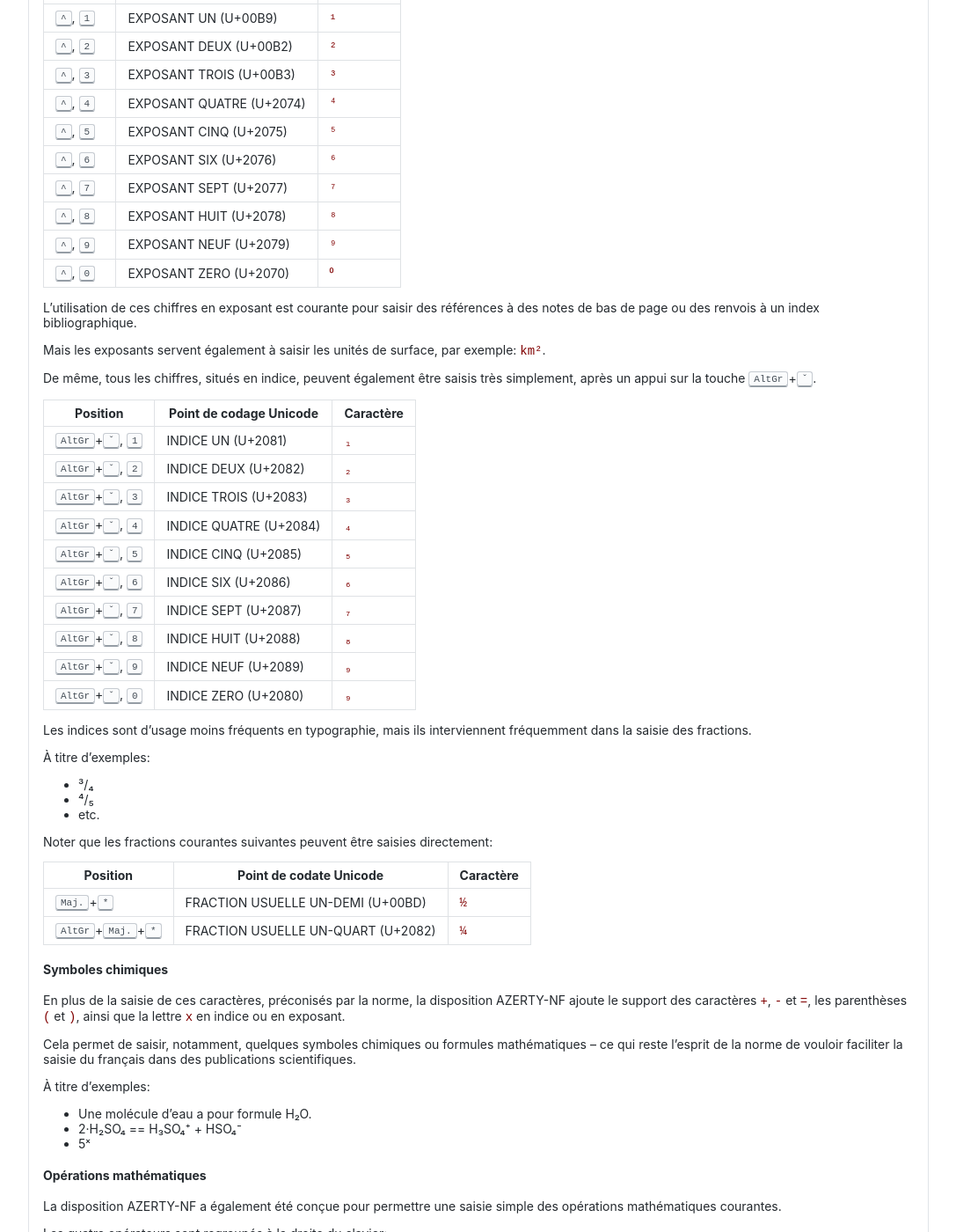
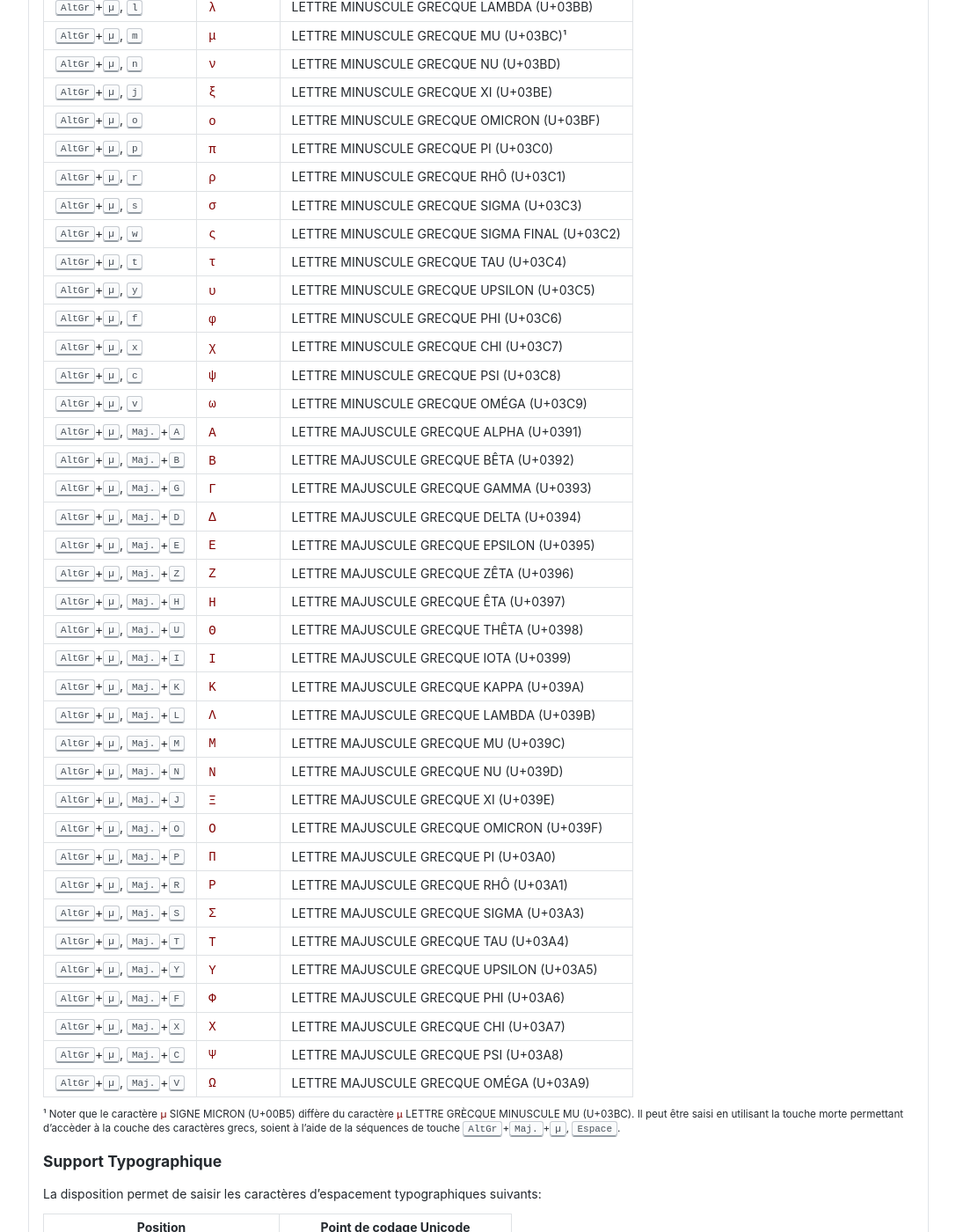
Before and after one commit to springcomp/optimized-azerty-win, a Jekyll site: the page built from index.md, in a window 1280 px wide and 1400 px high, scrolled down 7092 px. Shown: the whole window at 88% size, without its empty margins (96-1183 px from the left). Built offline with Jekyll 4.4.1, drawn with Linux system fonts in a browser that asks for light colours; some of the changed text lies outside the part shown.

Commit message:
[gh-pages] Greek characters.

```diff
--- a/index.md
+++ b/index.md
@@ -49,6 +49,7 @@ Si vous souhaitez changer les touches de votre clavier mécanique, je vous propo
 - [Caractères accentués et signes diacritiques](#diacriticals)
 - [Verr. Maj.](#sgcaps)
 - [Caractères des langues européennes](#european-characters)
+- [Caractères grecs](#greek-characters)
 - [Typographie](#typography)
 - [Publication scientifique](#science)
   - [Fractions](#fractions)
@@ -213,6 +214,69 @@ Avec la carte de base, la couche des caractères européens permet de saisir du
 | Hollandais | `Het Rĳksmuseum in Amsterdam` | <kbd>AltGr</kbd>+<kbd>Eu</kbd>, <kbd>j</kbd> pour `ĳ` |
 | Italien | `La 4ª puntata` | <kbd>AltGr</kbd>+<kbd>Eu</kbd>, <kbd>a</kbd> pour `ª` |
 | Norvégien | `Ångstrøm` | <kbd>AltGr</kbd>+<kbd>"</kbd>, <kbd>A</kbd> pour `Å` <br> <kbd>AltGr</kbd>+<kbd>k</kbd>, <kbd>o</kbd> pour `ø` |
+
+
+<a name="european-characters"></a>
+### Caractères grecs
+
+La disposition AZERTY-NF expose une couche supplémentaire – accessible via <kbd>AltGr</kbd>+<kbd>µ</kbd> – sur laquelle on trouve les caractères grecs.
+
+Le tableau ci-dessous reprend les caractères disponibles.
+
+|Position|Caractère|Point de codage Unicode
+|---|---|---
+<kbd>AltGr</kbd>+<kbd>µ</kbd>, <kbd>a</kbd> | `α` | LETTRE MINUSCULE GRECQUE ALPHA (U+03B1)
+<kbd>AltGr</kbd>+<kbd>µ</kbd>, <kbd>b</kbd> | `β` | LETTRE MINUSCULE GRECQUE BÊTA (U+03B2)
+<kbd>AltGr</kbd>+<kbd>µ</kbd>, <kbd>g</kbd> | `γ` | LETTRE MINUSCULE GRECQUE GAMMA (U+03B3)
+<kbd>AltGr</kbd>+<kbd>µ</kbd>, <kbd>d</kbd> | `δ` | LETTRE MINUSCULE GRECQUE DELTA (U+03B4)
+<kbd>AltGr</kbd>+<kbd>µ</kbd>, <kbd>e</kbd> | `ε` | LETTRE MINUSCULE GRECQUE ESPILON (U+03B5)
+<kbd>AltGr</kbd>+<kbd>µ</kbd>, <kbd>z</kbd> | `ζ` | LETTRE MINUSCULE GRECQUE ZÊTA (U+03B6)
+<kbd>AltGr</kbd>+<kbd>µ</kbd>, <kbd>h</kbd> | `η` | LETTRE MINUSCULE GRECQUE ÊTA (U+03B7)
+<kbd>AltGr</kbd>+<kbd>µ</kbd>, <kbd>u</kbd> | `θ` | LETTRE MINUSCULE GRECQUE THÊTA (U+03B8)
+<kbd>AltGr</kbd>+<kbd>µ</kbd>, <kbd>i</kbd> | `ι` | LETTRE MINUSCULE GRECQUE IOTA (U+03B9)
+<kbd>AltGr</kbd>+<kbd>µ</kbd>, <kbd>k</kbd> | `κ` | LETTRE MINUSCULE GRECQUE KAPPA (U+03BA)
+<kbd>AltGr</kbd>+<kbd>µ</kbd>, <kbd>l</kbd> | `λ` | LETTRE MINUSCULE GRECQUE LAMBDA (U+03BB)
+<kbd>AltGr</kbd>+<kbd>µ</kbd>, <kbd>m</kbd> | `μ` | LETTRE MINUSCULE GRECQUE MU (U+03BC)¹
+<kbd>AltGr</kbd>+<kbd>µ</kbd>, <kbd>n</kbd> | `ν` | LETTRE MINUSCULE GRECQUE NU (U+03BD)
+<kbd>AltGr</kbd>+<kbd>µ</kbd>, <kbd>j</kbd> | `ξ` | LETTRE MINUSCULE GRECQUE XI (U+03BE)
+<kbd>AltGr</kbd>+<kbd>µ</kbd>, <kbd>o</kbd> | `ο` | LETTRE MINUSCULE GRECQUE OMICRON (U+03BF)
+<kbd>AltGr</kbd>+<kbd>µ</kbd>, <kbd>p</kbd> | `π` | LETTRE MINUSCULE GRECQUE PI (U+03C0)
+<kbd>AltGr</kbd>+<kbd>µ</kbd>, <kbd>r</kbd> | `ρ` | LETTRE MINUSCULE GRECQUE RHÔ (U+03C1)
+<kbd>AltGr</kbd>+<kbd>µ</kbd>, <kbd>s</kbd> | `σ` | LETTRE MINUSCULE GRECQUE SIGMA (U+03C3)
+<kbd>AltGr</kbd>+<kbd>µ</kbd>, <kbd>w</kbd> | `ς` | LETTRE MINUSCULE GRECQUE SIGMA FINAL (U+03C2)
+<kbd>AltGr</kbd>+<kbd>µ</kbd>, <kbd>t</kbd> | `τ` | LETTRE MINUSCULE GRECQUE TAU (U+03C4)
+<kbd>AltGr</kbd>+<kbd>µ</kbd>, <kbd>y</kbd> | `υ` | LETTRE MINUSCULE GRECQUE UPSILON (U+03C5)
+<kbd>AltGr</kbd>+<kbd>µ</kbd>, <kbd>f</kbd> | `φ` | LETTRE MINUSCULE GRECQUE PHI (U+03C6)
+<kbd>AltGr</kbd>+<kbd>µ</kbd>, <kbd>x</kbd> | `χ` | LETTRE MINUSCULE GRECQUE CHI (U+03C7)
+<kbd>AltGr</kbd>+<kbd>µ</kbd>, <kbd>c</kbd> | `ψ` | LETTRE MINUSCULE GRECQUE PSI (U+03C8)
+<kbd>AltGr</kbd>+<kbd>µ</kbd>, <kbd>v</kbd> | `ω` | LETTRE MINUSCULE GRECQUE OMÉGA (U+03C9)
+<kbd>AltGr</kbd>+<kbd>µ</kbd>, <kbd>Maj.</kbd>+<kbd>A</kbd> | `Α` | LETTRE MAJUSCULE GRECQUE ALPHA (U+0391)
+<kbd>AltGr</kbd>+<kbd>µ</kbd>, <kbd>Maj.</kbd>+<kbd>B</kbd> | `Β` | LETTRE MAJUSCULE GRECQUE BÊTA (U+0392)
+<kbd>AltGr</kbd>+<kbd>µ</kbd>, <kbd>Maj.</kbd>+<kbd>G</kbd> | `Γ` | LETTRE MAJUSCULE GRECQUE GAMMA (U+0393)
+<kbd>AltGr</kbd>+<kbd>µ</kbd>, <kbd>Maj.</kbd>+<kbd>D</kbd> | `Δ` | LETTRE MAJUSCULE GRECQUE DELTA (U+0394)
+<kbd>AltGr</kbd>+<kbd>µ</kbd>, <kbd>Maj.</kbd>+<kbd>E</kbd> | `Ε` | LETTRE MAJUSCULE GRECQUE EPSILON (U+0395)
+<kbd>AltGr</kbd>+<kbd>µ</kbd>, <kbd>Maj.</kbd>+<kbd>Z</kbd> | `Ζ` | LETTRE MAJUSCULE GRECQUE ZÊTA (U+0396)
+<kbd>AltGr</kbd>+<kbd>µ</kbd>, <kbd>Maj.</kbd>+<kbd>H</kbd> | `Η` | LETTRE MAJUSCULE GRECQUE ÊTA (U+0397)
+<kbd>AltGr</kbd>+<kbd>µ</kbd>, <kbd>Maj.</kbd>+<kbd>U</kbd> | `Θ` | LETTRE MAJUSCULE GRECQUE THÊTA (U+0398)
+<kbd>AltGr</kbd>+<kbd>µ</kbd>, <kbd>Maj.</kbd>+<kbd>I</kbd> | `Ι` | LETTRE MAJUSCULE GRECQUE IOTA (U+0399)
+<kbd>AltGr</kbd>+<kbd>µ</kbd>, <kbd>Maj.</kbd>+<kbd>K</kbd> | `Κ` | LETTRE MAJUSCULE GRECQUE KAPPA (U+039A)
+<kbd>AltGr</kbd>+<kbd>µ</kbd>, <kbd>Maj.</kbd>+<kbd>L</kbd> | `Λ` | LETTRE MAJUSCULE GRECQUE LAMBDA (U+039B)
+<kbd>AltGr</kbd>+<kbd>µ</kbd>, <kbd>Maj.</kbd>+<kbd>M</kbd> | `Μ` | LETTRE MAJUSCULE GRECQUE MU (U+039C)
+<kbd>AltGr</kbd>+<kbd>µ</kbd>, <kbd>Maj.</kbd>+<kbd>N</kbd> | `Ν` | LETTRE MAJUSCULE GRECQUE NU (U+039D)
+<kbd>AltGr</kbd>+<kbd>µ</kbd>, <kbd>Maj.</kbd>+<kbd>J</kbd> | `Ξ` | LETTRE MAJUSCULE GRECQUE XI (U+039E)
+<kbd>AltGr</kbd>+<kbd>µ</kbd>, <kbd>Maj.</kbd>+<kbd>O</kbd> | `Ο` | LETTRE MAJUSCULE GRECQUE OMICRON (U+039F)
+<kbd>AltGr</kbd>+<kbd>µ</kbd>, <kbd>Maj.</kbd>+<kbd>P</kbd> | `Π` | LETTRE MAJUSCULE GRECQUE PI (U+03A0)
+<kbd>AltGr</kbd>+<kbd>µ</kbd>, <kbd>Maj.</kbd>+<kbd>R</kbd> | `Ρ` | LETTRE MAJUSCULE GRECQUE RHÔ (U+03A1)
+<kbd>AltGr</kbd>+<kbd>µ</kbd>, <kbd>Maj.</kbd>+<kbd>S</kbd> | `Σ` | LETTRE MAJUSCULE GRECQUE SIGMA (U+03A3)
+<kbd>AltGr</kbd>+<kbd>µ</kbd>, <kbd>Maj.</kbd>+<kbd>T</kbd> | `Τ` | LETTRE MAJUSCULE GRECQUE TAU (U+03A4)
+<kbd>AltGr</kbd>+<kbd>µ</kbd>, <kbd>Maj.</kbd>+<kbd>Y</kbd> | `Υ` | LETTRE MAJUSCULE GRECQUE UPSILON (U+03A5)
+<kbd>AltGr</kbd>+<kbd>µ</kbd>, <kbd>Maj.</kbd>+<kbd>F</kbd> | `Φ` | LETTRE MAJUSCULE GRECQUE PHI (U+03A6)
+<kbd>AltGr</kbd>+<kbd>µ</kbd>, <kbd>Maj.</kbd>+<kbd>X</kbd> | `Χ` | LETTRE MAJUSCULE GRECQUE CHI (U+03A7)
+<kbd>AltGr</kbd>+<kbd>µ</kbd>, <kbd>Maj.</kbd>+<kbd>C</kbd> | `Ψ` | LETTRE MAJUSCULE GRECQUE PSI (U+03A8)
+<kbd>AltGr</kbd>+<kbd>µ</kbd>, <kbd>Maj.</kbd>+<kbd>V</kbd> | `Ω` | LETTRE MAJUSCULE GRECQUE OMÉGA (U+03A9)
+
+{: .footnotes}
+¹ Noter que le caractère `µ` SIGNE MICRON (U+00B5) diffère du caractère  `μ` LETTRE GRÈCQUE MINUSCULE MU (U+03BC). Il peut être saisi en utilisant la touche morte permettant d’accèder à la couche des caractères grecs, soient à l’aide de la séquences de touche <kbd>AltGr</kbd>+<kbd>Maj.</kbd>+<kbd>µ</kbd>, <kbd>Espace</kbd>.
 
 
 <a name="typography"></a>
```
